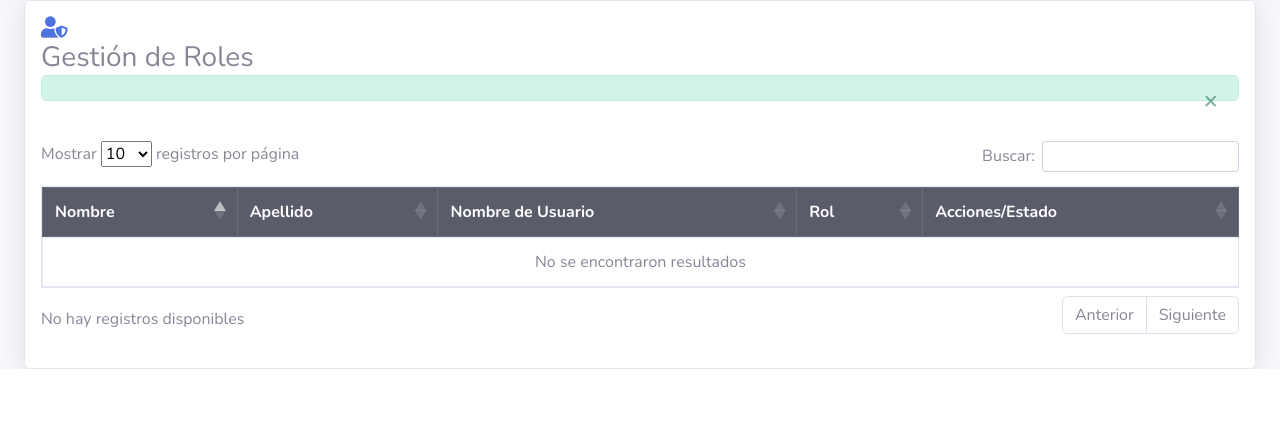
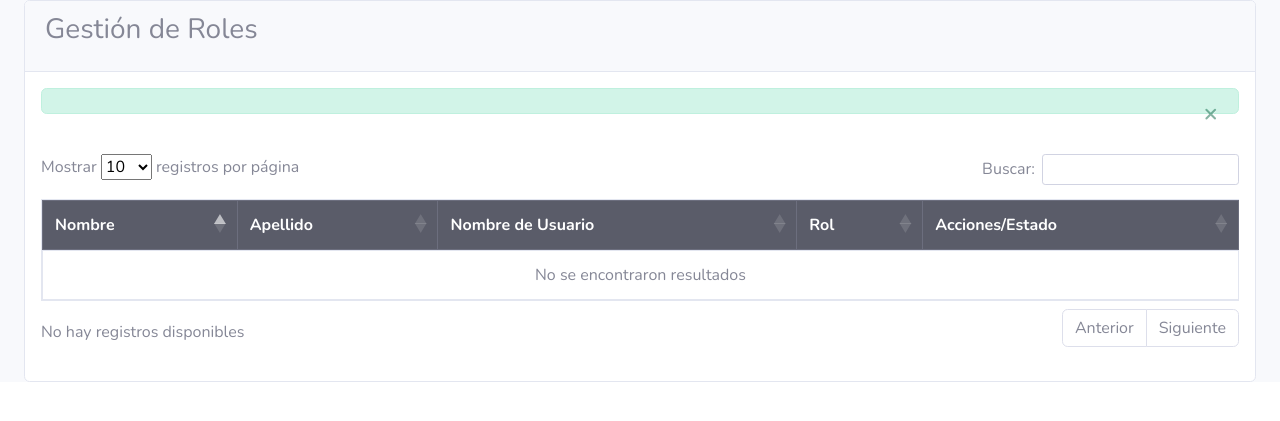
Before and after one commit to rafita009/ci3_srim_movil, a PHP site: the page made by application/views/admin/users/users_roles.php in a window 1280 px wide. Shown: the top 421 px of the page. Run offline with PHP 8.4, Linux system fonts and the light colour scheme; the template is opened without the code that fills it, so the values that code supplies are empty; some libraries are stand-ins or nearby versions.

Commit message:
encabezado de dataTable personas y roles

```diff
--- a/application/views/admin/users/users_roles.php
+++ b/application/views/admin/users/users_roles.php
@@ -48,10 +48,11 @@
                 <div class="container-fluid">
                     <div class="row">
                         <div class="col-12">
-                            <div class="card rounded shadow w-100">
+                            <div class="card">
+                                <div class="card-header">
+                                    <h3 class="card-title">Gestión de Roles</h3>
+                                </div>
                                 <div class="card-body p-3">
-                                    <i class="fas fa-user-shield text-primary mr-2 fa-lg"></i>
-                                    <h3 class="mb-0 ">Gestión de Roles</h3>
                                     <?php if ($this->session->flashdata('success')): ?>
                                         <div class="alert alert-success alert-dismissible fade show" role="alert">
                                             <?= $this->session->flashdata('success'); ?>
```
Also changed, not shown: application/views/admin/users/register_person.php (+9 -7 lines). Lines whose indentation alone changed are shown as unchanged.
